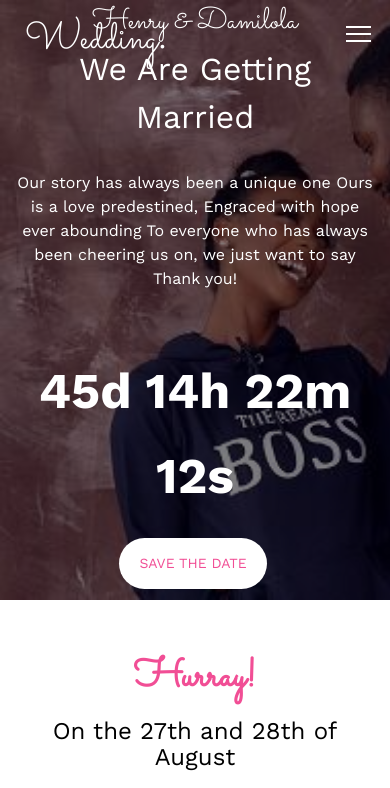
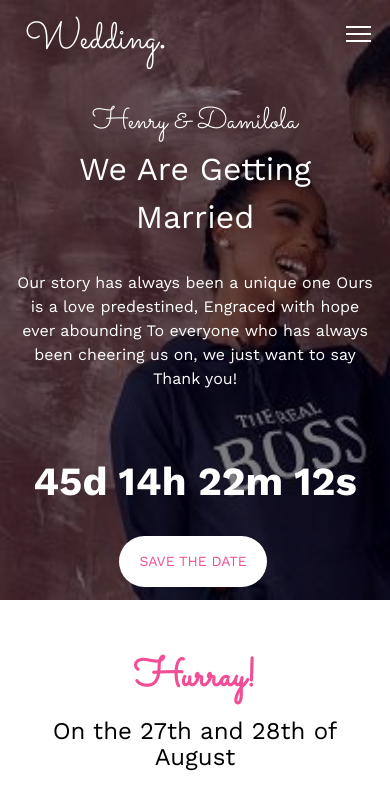
Before and after one commit to CodeLawd/damilolaandhenry, a plain HTML site: page index.html in a window 390 px wide. Shown: the top 788 px of the page. Drawn offline with nearby package versions, Linux system fonts and the light colour scheme; files whose address does not match are found by name.

Commit message:
Update the home page

```diff
--- a/css/style.css
+++ b/css/style.css
@@ -14,6 +14,13 @@
 * 	Template Style
 *
 * ======================================================= */
+
+@media (max-width: 450px) {
+  .couples-name {
+    padding-top: 100px !important;
+  }
+}
+
 body {
   font-family: "Work Sans", Arial, sans-serif;
   font-weight: 400;
--- a/index.html
+++ b/index.html
@@ -93,7 +93,7 @@
                   class="display-tc animate-box"
                   data-animate-effect="fadeIn"
                 >
-                  <h1>Henry &amp; Damilola</h1>
+                  <h1 class="couples-name">Henry &amp; Damilola</h1>
                   <h2 style="font-size: 200%">We Are Getting Married</h2>
                   <h2>
                     Our story has always been a unique one Ours is a love
@@ -103,7 +103,7 @@
                   </h2>
                   <br>
                   <!-- <div class="simply-countdown simply-countdown-one"></div> -->
-                  <p id="demo" style="text-align: center; font-size: 50px; margin-top: 0px; color: #fff; font-family: 'Work Sans', Arial, sans-serif; font-weight: bold;"></p>
+                  <p id="demo" style="text-align: center; font-size: 40px; margin-top: 0px; color: #fff; font-family: 'Work Sans', Arial, sans-serif; font-weight: bold;"></p>
                   <p><a href="#" class="btn btn-default btn-sm">Save the date</a></p>
                 </div>
 
```
